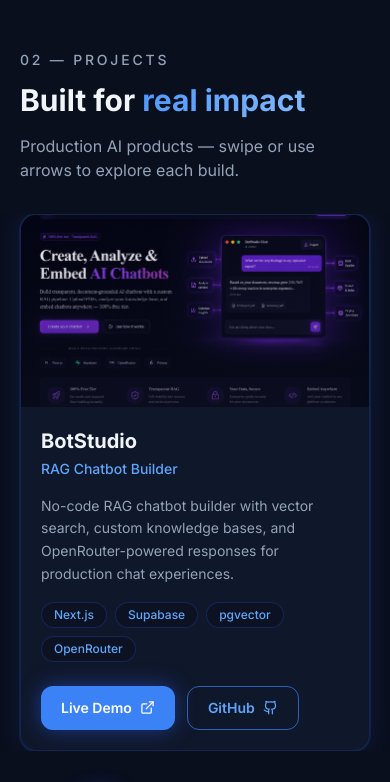
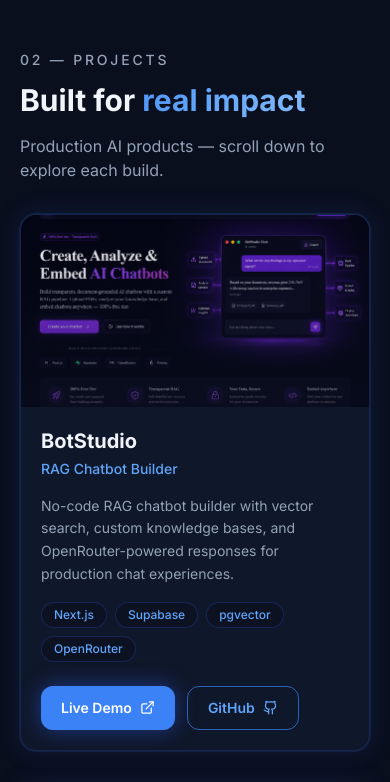
Before and after one commit to Kavi612/portfolio, a React (Vite) app: page / in a window 390 px wide. Shown: the part 1980-2762 px from the top of the page. Built offline with nearby package versions, Linux system fonts and the light colour scheme.

Commit message:
final mobile view fix

```diff
--- a/src/components/projects/Projects.jsx
+++ b/src/components/projects/Projects.jsx
@@ -8,6 +8,15 @@
 export default function Projects() {
   const scrollerRef = useRef(null)
   const [active, setActive] = useState(0)
+  const [isDesktopCarousel, setIsDesktopCarousel] = useState(false)
+
+  useEffect(() => {
+    const media = window.matchMedia('(min-width: 768px)')
+    const update = () => setIsDesktopCarousel(media.matches)
+    update()
+    media.addEventListener('change', update)
+    return () => media.removeEventListener('change', update)
+  }, [])
 
   const updateActiveFromScroll = useCallback(() => {
     const el = scrollerRef.current
@@ -18,6 +27,8 @@
   }, [])
 
   useEffect(() => {
+    if (!isDesktopCarousel) return undefined
+
     const el = scrollerRef.current
     if (!el) return undefined
 
@@ -34,7 +45,7 @@
     el.addEventListener('scroll', onScroll, { passive: true })
     updateActiveFromScroll()
     return () => el.removeEventListener('scroll', onScroll)
-  }, [updateActiveFromScroll])
+  }, [updateActiveFromScroll, isDesktopCarousel])
 
   const scrollToIndex = (index) => {
     const el = scrollerRef.current
@@ -45,6 +56,7 @@
   }
 
   const onKeyDown = (event) => {
+    if (!isDesktopCarousel) return
     if (event.key === 'ArrowRight') {
       event.preventDefault()
       scrollToIndex(active + 1)
@@ -83,19 +95,39 @@
             variants={fadeUp}
             className="mt-4 max-w-2xl text-base text-text-muted sm:text-lg"
           >
-            Production AI products — swipe or use arrows to explore each build.
+            <span className="md:hidden">
+              Production AI products — scroll down to explore each build.
+            </span>
+            <span className="hidden md:inline">
+              Production AI products — swipe or use arrows to explore each build.
+            </span>
           </motion.p>
         </motion.div>
       </div>
 
+      {/* Mobile — vertical stack, normal page scroll */}
+      <motion.div
+        className="section-container flex flex-col gap-8 md:hidden"
+        variants={staggerContainer}
+        initial="hidden"
+        whileInView="visible"
+        viewport={viewportOnce}
+      >
+        {projects.map((project) => (
+          <motion.div key={project.id} variants={fadeUp}>
+            <ProjectCard project={project} />
+          </motion.div>
+        ))}
+      </motion.div>
+
+      {/* Desktop — horizontal snap carousel */}
       <div
-        className="relative outline-none"
+        className="relative hidden outline-none md:block"
         tabIndex={0}
         onKeyDown={onKeyDown}
         aria-roledescription="carousel"
         aria-label="Featured projects"
       >
-        {/* Padding lives inside snap-items so each slide is exactly one viewport width */}
         <div ref={scrollerRef} className="snap-x-container">
           {projects.map((project, index) => (
             <div key={project.id} className="snap-item">
@@ -107,7 +139,7 @@
         </div>
 
         <div className="section-container mt-6 flex items-center justify-between gap-4 sm:mt-8">
-          <div className="hidden items-center gap-3 md:flex">
+          <div className="flex items-center gap-3">
             <button
               type="button"
               aria-label="Previous project"
@@ -131,7 +163,7 @@
           </div>
 
           <div
-            className="flex flex-1 items-center justify-center gap-1 md:justify-end"
+            className="flex flex-1 items-center justify-end gap-1"
             role="tablist"
             aria-label="Project indicators"
           >
```
